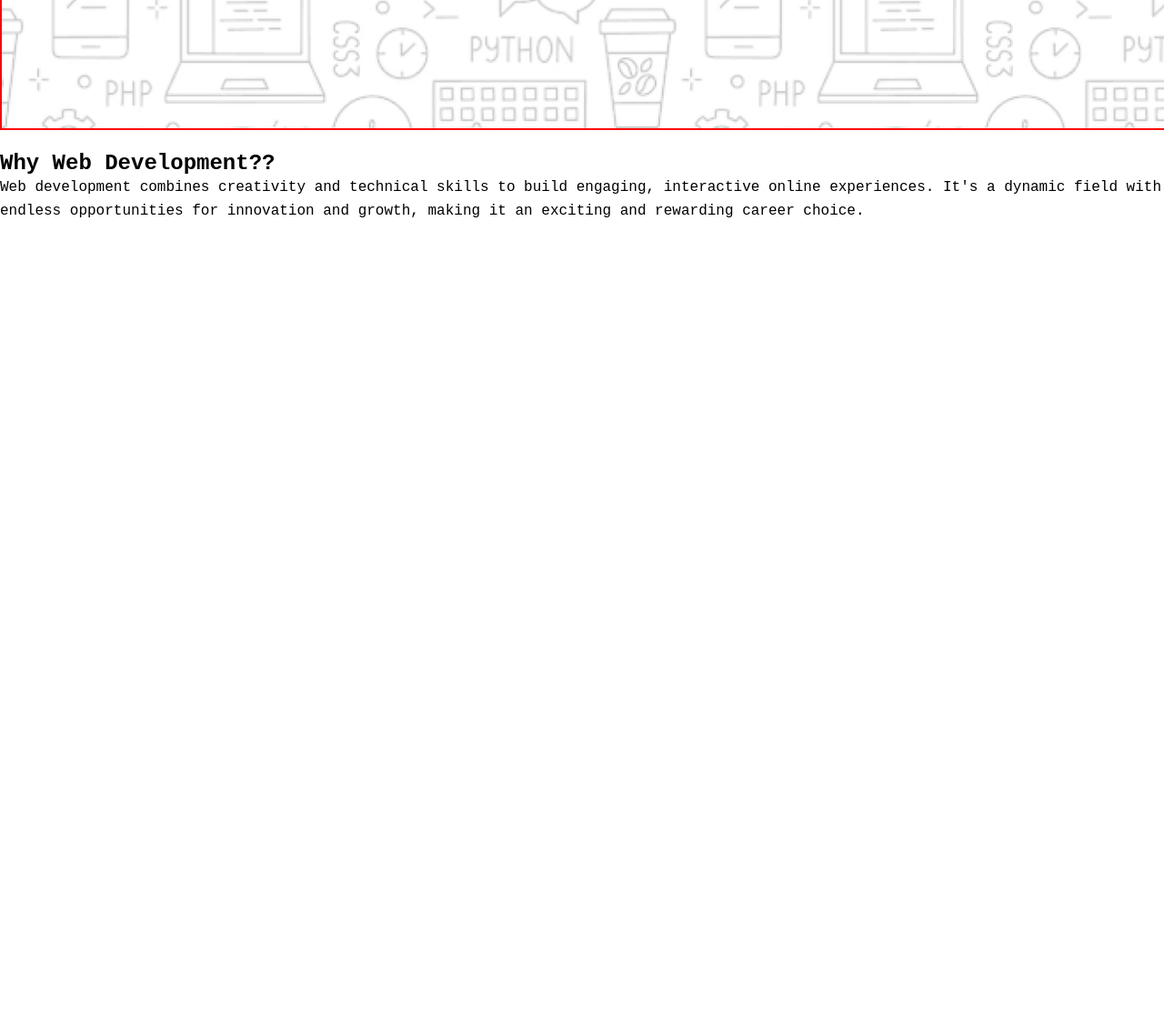
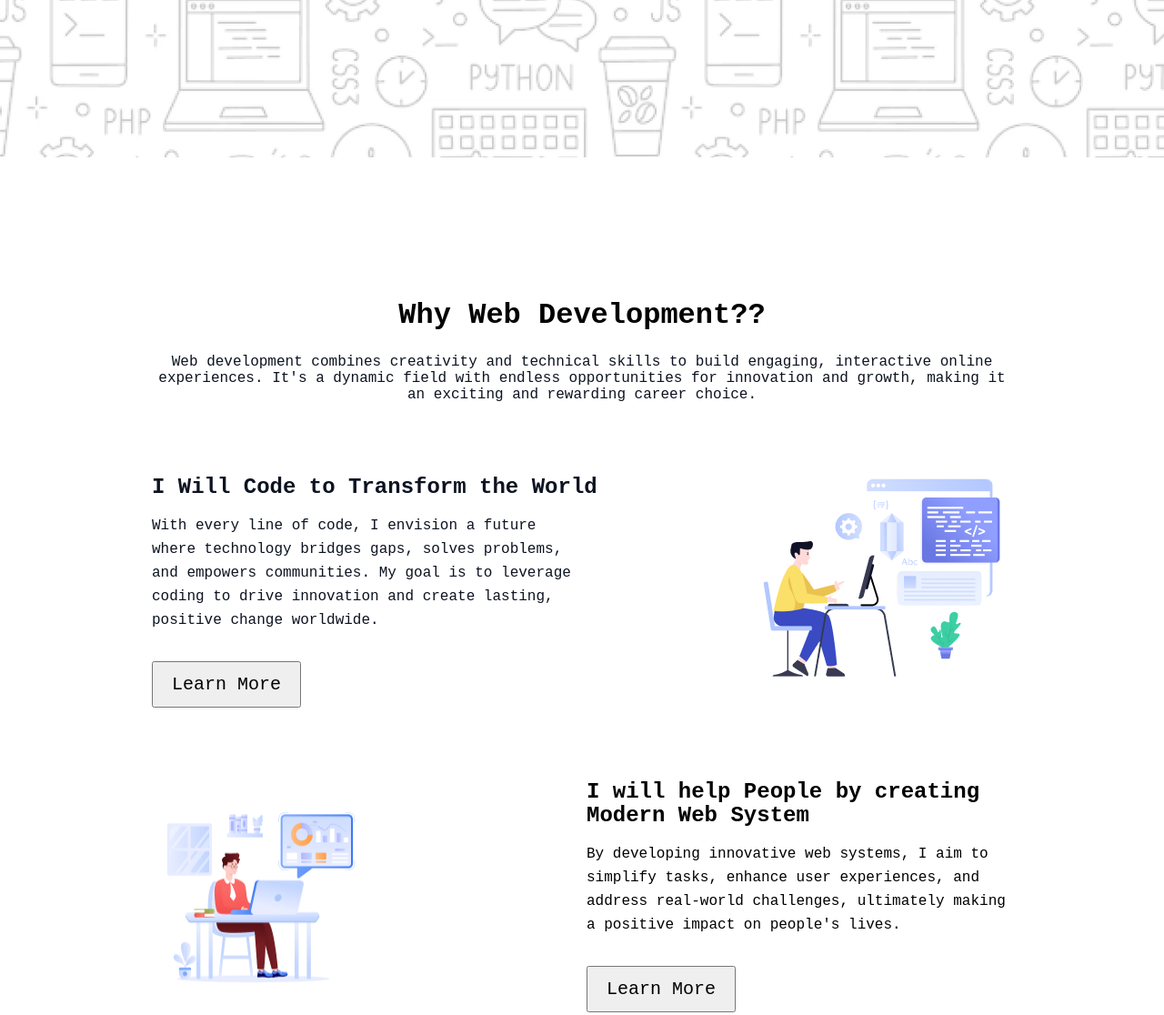
Before and after one commit to RiazullJannat/Assignment_1, a plain HTML site: page index.html in a window 1280 px wide. Shown: the part 509-1625 px from the top of the page at 91% size. Before the commit the page ends 800 px from the top, so only its background shows below. Drawn offline with Linux system fonts and the light colour scheme; a web font is replaced by a local one.

Commit message:
Second section complete

```diff
--- a/index.html
+++ b/index.html
@@ -15,31 +15,58 @@
                 <img src="assets/Group.png" alt="">
                 <div class="banner_text">
                     <h1 class="title">"In the near future, I hope to become a <br>Developer."</h1>
-                    <p class="description">Embarking on a journey to master the art of coding, I aspire to become a developer. This website showcases my passion, progress, and projects as I move closer to achieving my goal.</p>
+                    <p class="description font">Embarking on a journey to master the art of coding, I aspire to become a developer. This website showcases my passion, progress, and projects as I move closer to achieving my goal.</p>
                     <a href=""><button class="button">Contact with me</button></a>
                 </div>
             </div>
-        <!-- banner section end -->
+         <!-- banner section end -->
         </section>
+    </header>
+    <!-- main start -->
+    <main>
         <!--Why section start -->
-        <section class="why_dev">
-            <div class="div_container">
-                <div class="description">
+        <section class="why_section">
+            <div class="why_container">
+                <!-- content_1 -->
+                <div class="why_description">
                     <h1 class="why_title">
                         Why Web Development??
                     </h1>
-                    <p class="why_description">
+                    <p class="why_des font">
                         Web development combines creativity and technical skills to build engaging, interactive online experiences. It's a dynamic field with endless opportunities for innovation and growth, making it an exciting and rewarding career choice.
                     </p>
                 </div>
+                 <!--content_2  -->
+                <div class="world">
+                    <div class="about">
+                            <h1 class="about_title font">I Will Code to Transform the World</h1>
+                            <p class="des font">With every line of code, I envision a future where technology bridges gaps, solves problems, and empowers communities. My goal is to leverage coding to drive innovation and create lasting, positive change worldwide.</p>
+                            <button class="common_button">Learn More</button>
+                    </div>
+                    <img src="assets/Layer_1.png" alt="" height="240px">
+                </div>
+                <!-- content_3 -->
+                <div class="world">
+                    <img src="assets/Group 3.png" alt="">
+                    <div class="about">
+
+                        <h1 class="about_title">I will help People by creating<br> Modern Web System</h1>
+                        <p class="des">By developing innovative web systems, I aim to simplify tasks, enhance user experiences, and address real-world challenges, ultimately making a positive impact on people's lives.</p>
+                        <button class="common_button">Learn More</button>
+                    </div>
+                <!-- content_4 -->
+                </div>
+                <div class="world">
+                    <div class="about">
+                        <h1 class="about_title">I will Do Coding and Change The World</h1>
+                        <p class="des">I will Do Coding and Change The World" is a motivational statement emphasizing the transformative potential of coding to positively impact the world through innovation and technology.</p>
+                        <button class="common_button">Learn More</button>
+                    </div>
+                    <img src="assets/Group 4.png" alt="">
                 </div>
             </div>
+
         </section>
-
-
-
-    </header>
-    <main>
 
     </main>
     <footer>
--- a/style/style.css
+++ b/style/style.css
@@ -10,14 +10,26 @@
 *{
     font-family: "Azeret Mono", monospace;
     margin: 0;
-    box-sizing: border-box;
+
+}
+/* some common class */
+.font{
+    color:#0D1321 ;
+
+
+}
+.common_button{
+    font-weight: 600px;
+    font-size: 20px;
+    padding: 12px 20px;
+
 }
 /* Banner style */
 .banner{
     width: 1440px;
     height: 652px;
     background-image: url(../assets/Hero-bg.png);
-    border: 2px solid red ;
+
     margin: 0px auto;
     background-position: center;
     background-repeat: no-repeat;
@@ -53,3 +65,51 @@
     font-size: 20px;
     font-weight: 600px;
 }
+/* end of banner style */
+/* why starting section style */
+.why_section{
+    max-width: 1440px;
+    margin: 75px auto;
+}
+.why_container{
+    max-width: 946px;
+
+    text-align: center;
+    margin: 0px auto;
+    padding: 80px 97px;
+
+
+
+}
+.why_description{
+    text-align: center;
+    /* margin-bottom: 40px; */
+
+}
+.why_title{
+    font-size: 32px;
+    font-weight: bolder;
+    padding-bottom: 24px;
+}
+/* change the world part */
+.world{
+    display: flex;
+    margin: 40px  0px;
+    padding-top: 40px;
+    justify-content: space-between;
+}
+.about{
+    text-align: left;
+}
+.about_title{
+    text-align: left;
+    font-size: 24px;
+    font-weight: bold;
+    line-height: 26px;
+}
+.des{
+    max-width: 468px;
+    line-height: 26px;
+    text-align: left;
+    margin: 16px 0px 32px 0px;
+}
```
